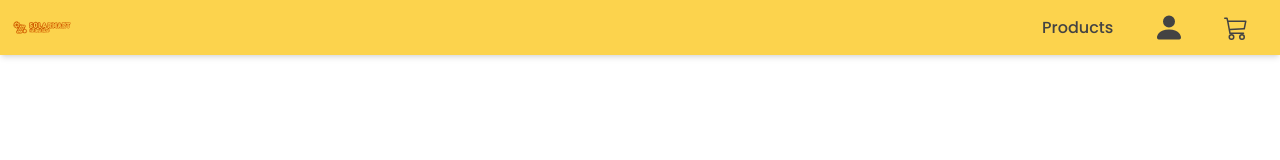
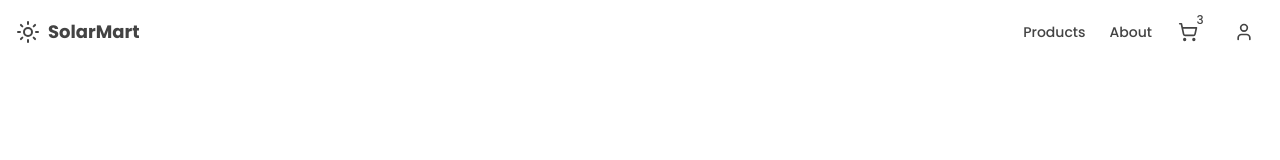
Before and after one commit to shreedharhegde99/solarmart, a React (Vite) app in the folder ui/: page / in a window 1280 px wide. Shown: the top 160 px of the page. Built offline with nearby package versions, Linux system fonts and the light colour scheme.

Commit message:
modified navbar

```diff
--- a/ui/src/components/Navbar.tsx
+++ b/ui/src/components/Navbar.tsx
@@ -1,90 +1,107 @@
-import { useState } from "react";
-import logo from "../assets/solar.svg";
-import { BsPersonFill } from "react-icons/bs";
-import { BsCart3 } from "react-icons/bs";
+import { useState, useEffect } from "react";
 import { Link } from "react-router-dom";
-import { GiHamburgerMenu } from "react-icons/gi";
-import { MdClose } from "react-icons/md";
+import { Button } from "@/components/ui/button";
+import { Sheet, SheetContent, SheetTrigger } from "@/components/ui/sheet";
+import { Sun, ShoppingCart, Menu, User } from "lucide-react";
+import {
+	DropdownMenu,
+	DropdownMenuContent,
+	DropdownMenuItem,
+	DropdownMenuLabel,
+	DropdownMenuSeparator,
+	DropdownMenuTrigger,
+} from "@/components/ui/dropdown-menu";
 
-const Sidebar = () => {
-	const [openSidebar, setOpenSidebar] = useState(false);
+const NavItems = () => (
+	<>
+		<Link className="hover:text-primary text-sm font-medium" to="/products">
+			Products
+		</Link>
 
-	const toggleSidebar = () => {
-		setOpenSidebar(!openSidebar);
-	};
-	return (
-		<div className="relative p-2 lg:hidden">
-			<p onClick={toggleSidebar}>{openSidebar ? <MdClose /> : <GiHamburgerMenu />}</p>
-			{openSidebar && (
-				<div className="absolute right-0 top-7 border bg-slate-100 p-4">
-					<p>Account</p>
-					<p>Orders</p>
-					<p>Logout</p>
-					<p>Support</p>
-				</div>
-			)}
-		</div>
-	);
-};
+		<Link className="hover:text-primary text-sm font-medium" to="/about-us">
+			About
+		</Link>
+	</>
+);
 
 export default function Navbar() {
-	const [showWidget, setShowWidget] = useState<boolean>(false);
-	const [isAuth, setIsAuth] = useState<boolean>(false);
-	const toggleWidget = () => {
-		setShowWidget(!showWidget);
-		setIsAuth(false);
-	};
+	const [isScrolled, setIsScrolled] = useState(false);
+	const [isSidebarOpen, setIsSidebarOpen] = useState(false);
+
+	useEffect(() => {
+		const handleScroll = () => {
+			setIsScrolled(window.scrollY > 0);
+		};
+
+		window.addEventListener("scroll", handleScroll);
+		return () => window.removeEventListener("scroll", handleScroll);
+	}, []);
 
 	return (
-		<header className="sticky top-0 z-10 bg-amber-300 shadow-md">
-			<div className="mx-auto flex h-full max-w-screen-xl items-center justify-between lg:items-stretch">
-				<Link to="/">
-					<img src={logo} className="w-1/4 cursor-pointer lg:w-1/12" />
-				</Link>
-				<Sidebar />
-				<ul className="hidden w-1/4 items-center justify-evenly gap-2 lg:flex">
-					<li className="cursor-pointer select-none font-medium hover:text-white">
-						<Link to="/products">Products</Link>
-					</li>
-					<li
-						onMouseEnter={toggleWidget}
-						onMouseLeave={toggleWidget}
-						className="relative flex h-full flex-col items-center"
-					>
-						<BsPersonFill size="2rem" className="h-full cursor-pointer group-hover/user:text-green-700" />
-						<div className="relative w-full">
-							{showWidget ? (
-								isAuth ? (
-									<div className="absolute -left-5 top-0 rounded-md bg-slate-100 p-4 py-2" onClick={toggleWidget}>
-										<p className="mt-2">
-											<Link to="/account">Account</Link>
-										</p>
-										<p className="mt-2">
-											<Link to="/orders">Orders</Link>
-										</p>
-										<p className="mt-2">
-											<Link to="/login">Logout</Link>
-										</p>
-									</div>
-								) : (
-									<div className="absolute -left-5 top-0 w-max rounded-md bg-slate-100 p-4 py-2" onClick={toggleWidget}>
-										<p className="mt-2">
-											<Link to="/login">Login</Link>
-										</p>
-										<p className="mt-2">
-											<Link to="/signup">Create Account </Link>
-										</p>
-									</div>
-								)
-							) : (
-								""
-							)}
-						</div>
-					</li>
-					<li>
-						<BsCart3 size="1.5rem" className="cursor-pointer" />{" "}
-					</li>
-				</ul>
+		<header
+			className={`sticky top-0 z-50 w-full transition-shadow duration-300 ${
+				isScrolled ? "bg-background/95 supports-[backdrop-filter]:bg-background/60 shadow-md backdrop-blur" : ""
+			}`}
+		>
+			<div className="container mx-auto px-4">
+				<div className="flex h-16 items-center justify-between">
+					<div className="flex items-center">
+						<Link className="flex items-center justify-center" to="/">
+							<Sun className="text-primary h-6 w-6" />
+							<span className="ml-2 text-lg font-bold">SolarMart</span>
+						</Link>
+					</div>
+					<div className="flex items-center space-x-4">
+						<nav className="ml-6 hidden items-center space-x-6 md:flex">
+							<NavItems />
+						</nav>
+						<Button variant="ghost" size="icon" className="relative">
+							<ShoppingCart className="h-5 w-5" />
+							<span className="bg-primary text-primary-foreground absolute right-0 top-0 flex h-4 w-4 items-center justify-center rounded-full text-xs">
+								3
+							</span>
+							<span className="sr-only">Shopping Cart</span>
+						</Button>
+						<DropdownMenu>
+							<DropdownMenuTrigger asChild>
+								<Button variant="ghost" size="icon">
+									<User className="h-5 w-5" />
+									<span className="sr-only">User Profile</span>
+								</Button>
+							</DropdownMenuTrigger>
+							<DropdownMenuContent align="end">
+								<DropdownMenuLabel>My Account</DropdownMenuLabel>
+								<DropdownMenuSeparator />
+								<DropdownMenuItem>Profile</DropdownMenuItem>
+								<DropdownMenuItem>Orders</DropdownMenuItem>
+								<DropdownMenuItem>Settings</DropdownMenuItem>
+								<DropdownMenuSeparator />
+								<Link to="/login">
+									<DropdownMenuItem>Log out</DropdownMenuItem>
+								</Link>
+							</DropdownMenuContent>
+						</DropdownMenu>
+						<Sheet open={isSidebarOpen} onOpenChange={setIsSidebarOpen}>
+							<SheetTrigger asChild>
+								<Button variant="ghost" size="icon" className="md:hidden">
+									<Menu className="h-5 w-5" />
+									<span className="sr-only">Open menu</span>
+								</Button>
+							</SheetTrigger>
+							<SheetContent side="left">
+								<div className="flex flex-col gap-4">
+									<Link className="flex items-center" to="/">
+										<Sun className="text-primary mr-2 h-6 w-6" />
+										<span className="font-bold">SolarMart</span>
+									</Link>
+									<nav className="flex flex-col space-y-4">
+										<NavItems />
+									</nav>
+								</div>
+							</SheetContent>
+						</Sheet>
+					</div>
+				</div>
 			</div>
 		</header>
 	);
```
